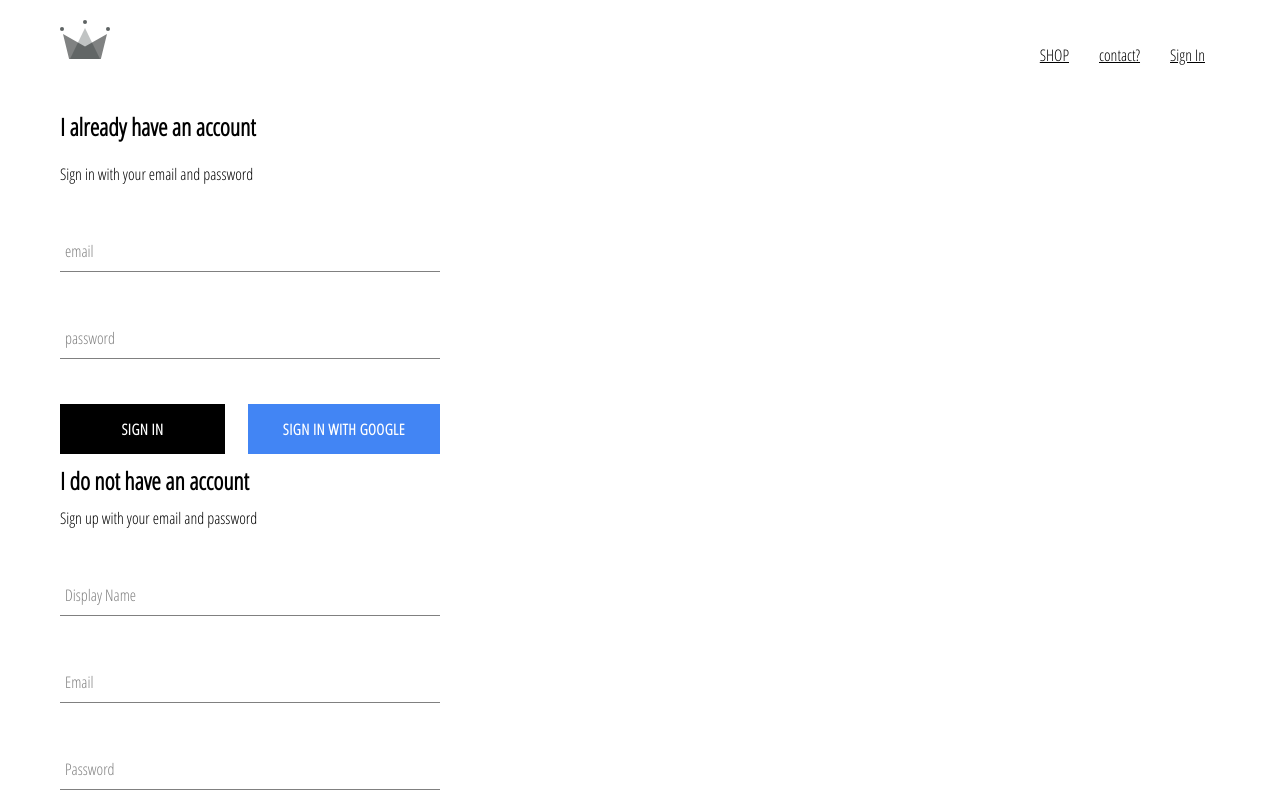
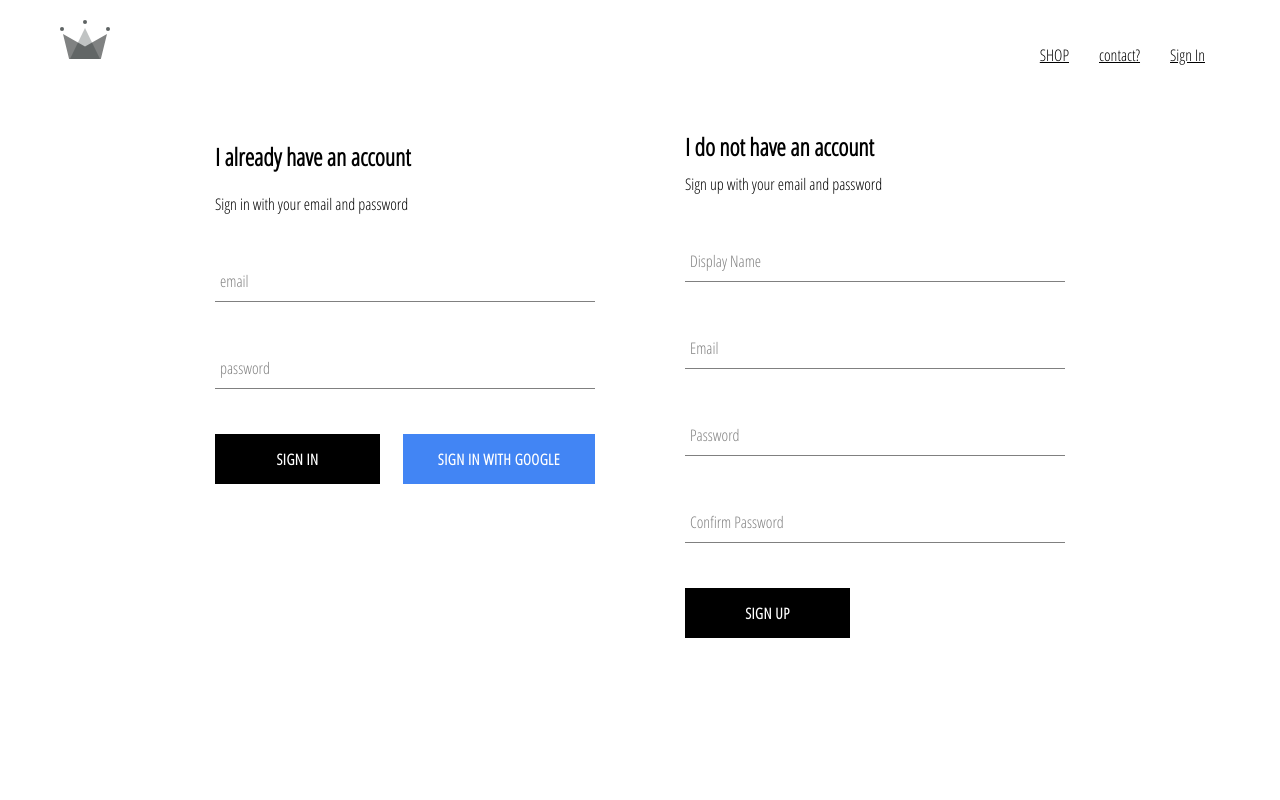
Before and after one commit to snowpeech/ecomm, a React (Create React App) app: page /signin in a window 1280 px wide. Shown: the top 800 px of the page. Built offline with nearby package versions, Linux system fonts and the light colour scheme; no server answers.

Commit message:
added register component to sign in register page and updated styles

```diff
--- a/src/styles/sign-in-register.styles.scss
+++ b/src/styles/sign-in-register.styles.scss
@@ -0,0 +1,6 @@
+.sign-in-register {
+  width: 850px;
+  display: flex;
+  justify-content: space-between;
+  margin: 30px auto;
+}
```
